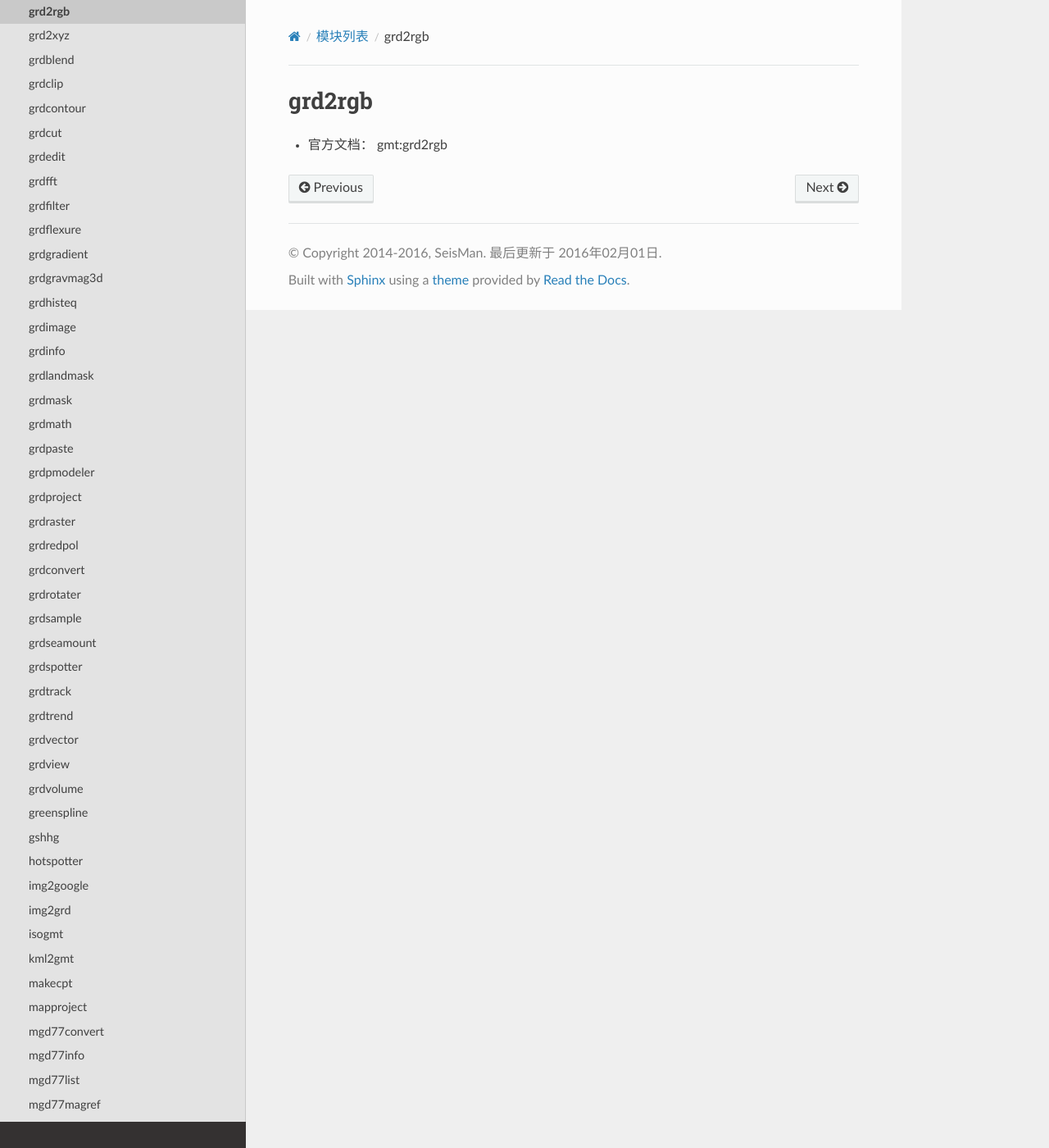
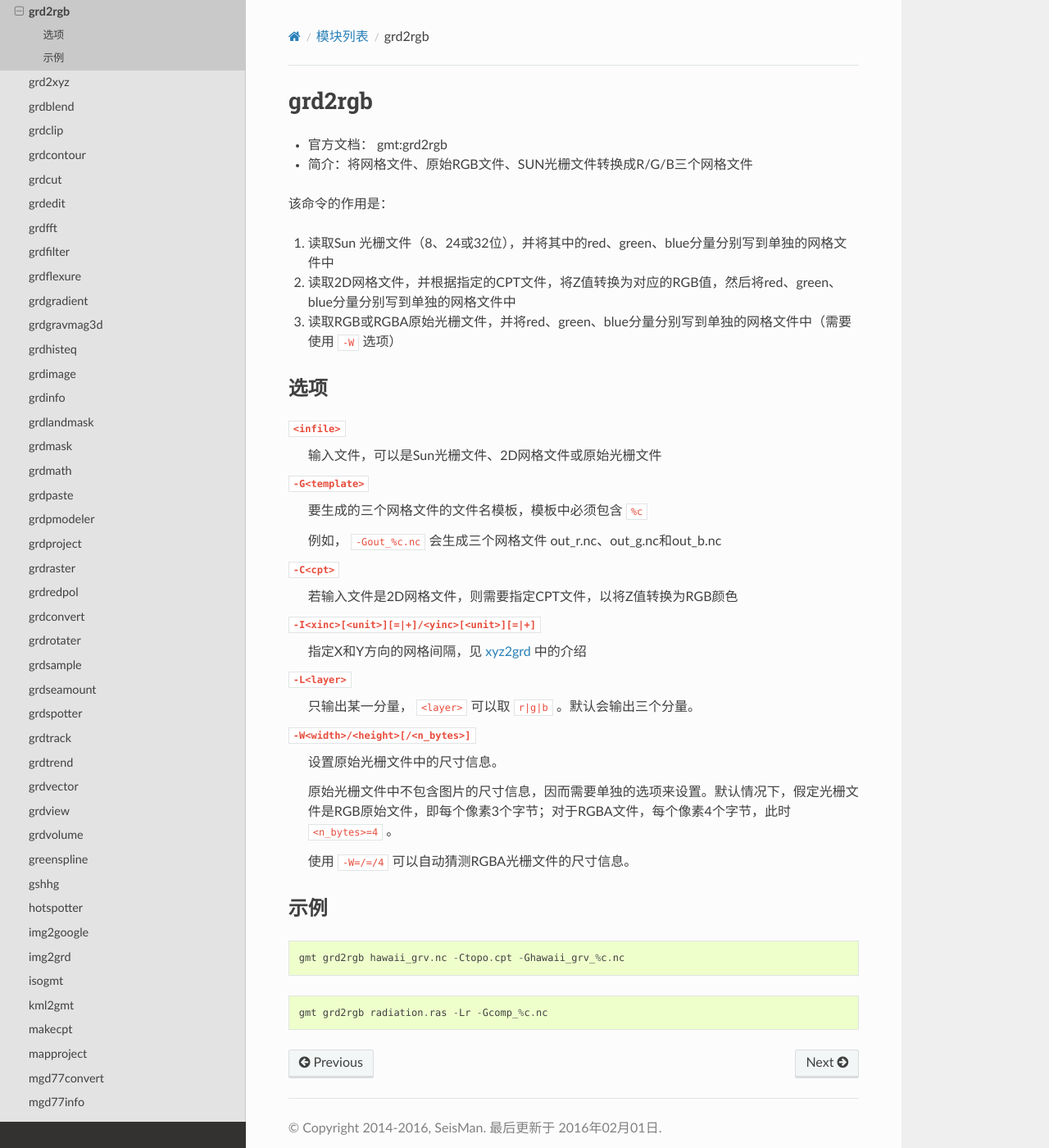
Before and after one commit to seisman/GMT5_Docs, a Sphinx documentation site: the page built from source/grd2rgb.rst, in a window 1280 px wide and 1400 px high. Shown: the whole window at 82% size. Built offline with Sphinx 7.4.7 and the Read the Docs theme 2.0.0, drawn with Linux system fonts in a browser that asks for light colours; pages that are not in the unit, such as notebooks, are missing from menus.

Commit message:
add grd2rgb

```diff
--- a/source/grd2rgb.rst
+++ b/source/grd2rgb.rst
@@ -4,3 +4,48 @@ grd2rgb
 =======
 
 - 官方文档： :ref:`gmt:grd2rgb`
+- 简介：将网格文件、原始RGB文件、SUN光栅文件转换成R/G/B三个网格文件
+
+该命令的作用是：
+
+#. 读取Sun 光栅文件（8、24或32位），并将其中的red、green、blue分量分别写到单独的网格文件中
+#. 读取2D网格文件，并根据指定的CPT文件，将Z值转换为对应的RGB值，然后将red、green、blue分量分别写到单独的网格文件中
+#. 读取RGB或RGBA原始光栅文件，并将red、green、blue分量分别写到单独的网格文件中（需要使用 ``-W`` 选项）
+
+选项
+----
+
+``<infile>``
+    输入文件，可以是Sun光栅文件、2D网格文件或原始光栅文件
+
+``-G<template>``
+    要生成的三个网格文件的文件名模板，模板中必须包含 ``%c``
+
+    例如， ``-Gout_%c.nc`` 会生成三个网格文件 out_r.nc、out_g.nc和out_b.nc
+
+``-C<cpt>``
+    若输入文件是2D网格文件，则需要指定CPT文件，以将Z值转换为RGB颜色
+
+``-I<xinc>[<unit>][=|+]/<yinc>[<unit>][=|+]``
+    指定X和Y方向的网格间隔，见 :doc:`xyz2grd` 中的介绍
+
+``-L<layer>``
+    只输出某一分量， ``<layer>`` 可以取 ``r|g|b`` 。默认会输出三个分量。
+
+``-W<width>/<height>[/<n_bytes>]``
+    设置原始光栅文件中的尺寸信息。
+
+    原始光栅文件中不包含图片的尺寸信息，因而需要单独的选项来设置。默认情况下，假定光栅文件是RGB原始文件，即每个像素3个字节；对于RGBA文件，每个像素4个字节，此时 ``<n_bytes>=4`` 。
+
+    使用 ``-W=/=/4`` 可以自动猜测RGBA光栅文件的尺寸信息。
+
+示例
+----
+
+::
+
+    gmt grd2rgb hawaii_grv.nc -Ctopo.cpt -Ghawaii_grv_%c.nc
+
+::
+
+    gmt grd2rgb radiation.ras -Lr -Gcomp_%c.nc
--- a/source/modules.rst
+++ b/source/modules.rst
@@ -53,6 +53,7 @@
   #. :doc:`psconvert` ：将GMT生成的PS文件转换为其他图片格式
   #. :doc:`grd2xyz` ：将网格文件转换成表数据
   #. :doc:`xyz2grd` ：将XYZ数据或Z数据转换成网格文件
+  #. :doc:`grd2rgb` ：将网格文件、原始RGB文件、SUN光栅文件转换成R/G/B三个网格文件
 
 - meca补充包
 
```
Also changed, not shown: other parts of source/modules.rst (+0 -1 lines).
